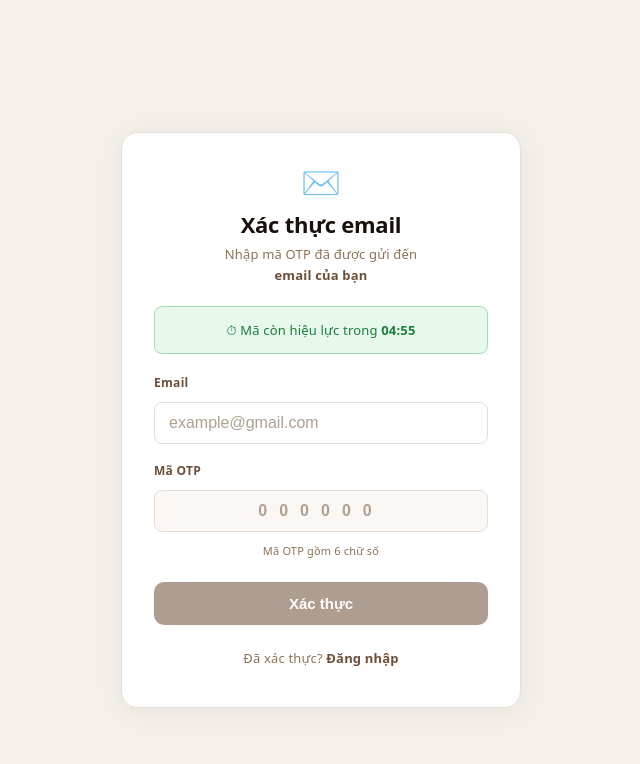
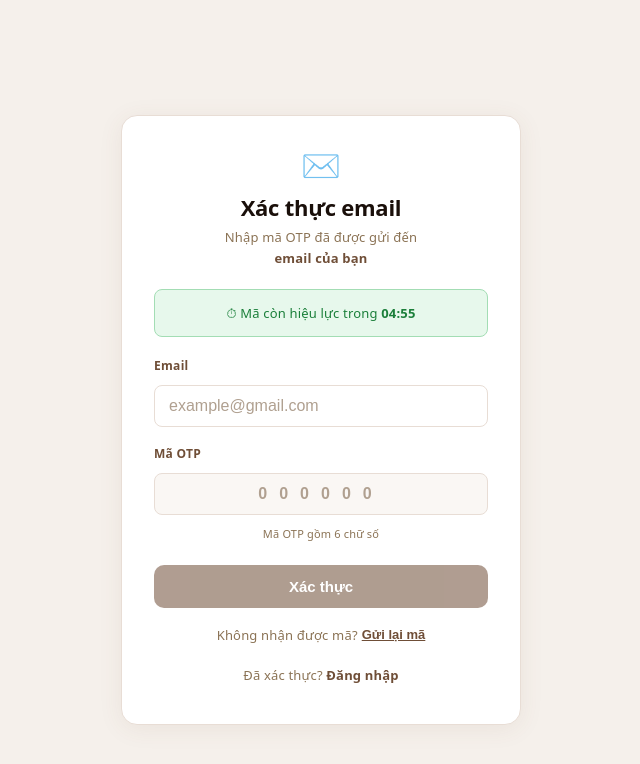
Before and after one commit to thanhcannguyen/coffee-ordering-system, a React (Vite) app in the folder frontend/: page /verify-email in a window 1280 px wide. Shown: the top 764 px of the page, without its empty margins (319-959 px from the left). Built offline with nearby package versions, Linux system fonts and the light colour scheme; no server answers.

Commit message:
fix: cart persistence on reload and email verification flow

```diff
--- a/frontend/src/context/CartContext.jsx
+++ b/frontend/src/context/CartContext.jsx
@@ -1,4 +1,3 @@
-
 import { createContext, useContext, useState, useEffect } from 'react'
 import { useAuth } from './AuthContext'
 import {
@@ -13,75 +12,59 @@ const CartContext = createContext()
 
 export const CartProvider = ({ children }) => {
     const { user } = useAuth()
-    const [cart, setCart] = useState(null)   // toàn bộ cart object
-    const [loading, setLoading] = useState(false)
+    const [cart, setCart] = useState(null)
+    const [loading, setLoading] = useState(true)
 
-    // ----------------------------------------
-    // Fetch cart khi user đăng nhập
-    // Xóa cart khi user đăng xuất
-    // ----------------------------------------
     useEffect(() => {
         if (user) {
             fetchCart()
         } else {
             setCart(null)
+            setLoading(false)
         }
     }, [user])
 
     const fetchCart = async () => {
+        setLoading(true)
         try {
             const res = await getCartApi()
-            setCart(res.data.data)
+            setCart(res.data.cart)          // GET  → res.data.cart
         } catch (error) {
             console.error('Lỗi fetchCart:', error)
-        }
-    }
-
-    // ----------------------------------------
-    // Thêm vào giỏ
-    // Trả về true/false để component biết kết quả
-    // ----------------------------------------
-    const addToCart = async (productId, quantity = 1) => {
-        try {
-            setLoading(true)
-            const res = await addToCartApi(productId, quantity)
-            setCart(res.data.data)
-            return true
-        } catch (error) {
-            console.error('Lỗi addToCart:', error)
-            return false
         } finally {
             setLoading(false)
         }
     }
 
-    // ----------------------------------------
-    // Cập nhật số lượng — quantity=0 thì service tự xóa item
-    // ----------------------------------------
+    const addToCart = async (productId, quantity = 1) => {
+        try {
+            const res = await addToCartApi(productId, quantity)
+            setCart(res.data.data)          // POST → res.data.data
+            return true
+        } catch (error) {
+            console.error('Lỗi addToCart:', error)
+            return false
+        }
+    }
+
     const updateItem = async (productId, quantity) => {
         try {
             const res = await updateCartItemApi(productId, quantity)
-            setCart(res.data.data)
+            setCart(res.data.data)          // PUT  → res.data.data
         } catch (error) {
             console.error('Lỗi updateItem:', error)
         }
     }
 
-    // ----------------------------------------
-    // Xóa 1 item
-    // ----------------------------------------
     const removeItem = async (productId) => {
         try {
             const res = await removeCartItemApi(productId)
-            setCart(res.data.data)
+            setCart(res.data.data)          // DELETE item → res.data.data
         } catch (error) {
             console.error('Lỗi removeItem:', error)
         }
     }
 
-    // ----------------------------------------
-    // Xóa toàn bộ giỏ
-    // ----------------------------------------
     const clearCart = async () => {
         try {
             await clearCartApi()
@@ -91,10 +74,6 @@ export const CartProvider = ({ children }) => {
         }
     }
 
-    // ----------------------------------------
-    // Tổng số lượng sản phẩm — hiển thị trên badge Header
-    // VD: 2 Latte + 3 Trà sữa = badge hiện 5
-    // ----------------------------------------
     const cartCount = cart?.items?.reduce(
         (sum, item) => sum + item.quantity, 0
     ) ?? 0
--- a/frontend/src/pages/auth/Login.jsx
+++ b/frontend/src/pages/auth/Login.jsx
@@ -24,7 +24,13 @@ export default function Login() {
             login(res.data.token, res.data.data)
             navigate(res.data.data.role === 'admin' ? '/admin' : '/menu')
         } catch (err) {
-            setError(err.response?.data?.message || 'Đăng nhập thất bại')
+            const msg = err.response?.data?.message || ''
+            // Nếu backend trả về lỗi chưa xác minh → redirect sang verify-email
+            if (err.response?.status === 403 || msg.toLowerCase().includes('xác minh') || msg.toLowerCase().includes('verify')) {
+                navigate('/verify-email', { state: { email: formData.email } })
+                return
+            }
+            setError(msg || 'Đăng nhập thất bại')
         } finally {
             setLoading(false)
         }
--- a/frontend/src/pages/auth/VerifyEmail.jsx
+++ b/frontend/src/pages/auth/VerifyEmail.jsx
@@ -8,10 +8,12 @@ export default function VerifyEmail() {
     const [email, setEmail] = useState(location.state?.email || '')
     const [otp, setOtp] = useState('')
     const [loading, setLoading] = useState(false)
+    const [resendLoading, setResendLoading] = useState(false)
     const [message, setMessage] = useState('')
     const [error, setError] = useState('')
     const [timeLeft, setTimeLeft] = useState(5 * 60)
     const [expired, setExpired] = useState(false)
+    const [resendCooldown, setResendCooldown] = useState(0)
 
     useEffect(() => {
         if (timeLeft <= 0) { setExpired(true); return }
@@ -19,7 +21,30 @@ export default function VerifyEmail() {
         return () => clearTimeout(timer)
     }, [timeLeft])
 
+    useEffect(() => {
+        if (resendCooldown <= 0) return
+        const timer = setTimeout(() => setResendCooldown(t => t - 1), 1000)
+        return () => clearTimeout(timer)
+    }, [resendCooldown])
+
     const formatTime = (s) => `${Math.floor(s / 60).toString().padStart(2, '0')}:${(s % 60).toString().padStart(2, '0')}`
+
+    const handleResend = async () => {
+        if (!email || resendCooldown > 0) return
+        setResendLoading(true); setMessage(''); setError('')
+        try {
+            await axiosInstance.post('/auth/resend-otp', { email })
+            setMessage('Đã gửi lại mã OTP! Vui lòng kiểm tra email.')
+            setTimeLeft(5 * 60)
+            setExpired(false)
+            setOtp('')
+            setResendCooldown(60) // chờ 60 giây mới được gửi lại
+        } catch (err) {
+            setError(err.response?.data?.message || 'Không thể gửi lại mã OTP')
+        } finally {
+            setResendLoading(false)
+        }
+    }
 
     const handleSubmit = async (e) => {
         e.preventDefault()
@@ -42,7 +67,10 @@ export default function VerifyEmail() {
                 <p style={s.desc}>Nhập mã OTP đã được gửi đến<br /><strong style={{ color: '#6f4e37' }}>{email || 'email của bạn'}</strong></p>
 
                 <div style={{ ...s.timerBox, background: expired ? '#fde8e8' : timeLeft <= 60 ? '#fef3e2' : '#e7f8ec', color: expired ? '#b42318' : timeLeft <= 60 ? '#b45309' : '#1b7f3a', border: `1px solid ${expired ? '#f5c5c2' : timeLeft <= 60 ? '#fcd99a' : '#a3ddb4'}` }}>
-                    {expired ? '⏰ Mã OTP đã hết hạn — vui lòng đăng ký lại' : <span>⏱ Mã còn hiệu lực trong <strong>{formatTime(timeLeft)}</strong></span>}
+                    {expired
+                        ? '⏰ Mã OTP đã hết hạn — vui lòng gửi lại mã'
+                        : <span>⏱ Mã còn hiệu lực trong <strong>{formatTime(timeLeft)}</strong></span>
+                    }
                 </div>
 
                 {message && <div style={s.alertOk}>✓ {message}</div>}
@@ -57,17 +85,33 @@ export default function VerifyEmail() {
                     )}
                     <div style={s.field}>
                         <label style={s.label}>Mã OTP</label>
-                        <input style={{ ...s.input, textAlign: 'center', fontSize: 24, letterSpacing: 12, fontWeight: 600, background: expired ? '#f5f5f5' : '#faf7f4', color: expired ? '#aaa' : '#1a0f0a' }}
+                        <input
+                            style={{ ...s.input, textAlign: 'center', fontSize: 24, letterSpacing: 12, fontWeight: 600, background: expired ? '#f5f5f5' : '#faf7f4', color: expired ? '#aaa' : '#1a0f0a' }}
                             type='text' placeholder='000000' value={otp} maxLength={6} disabled={expired}
-                            onChange={e => { setOtp(e.target.value.replace(/\D/g, '').slice(0, 6)); setError('') }} required />
+                            onChange={e => { setOtp(e.target.value.replace(/\D/g, '').slice(0, 6)); setError('') }} required
+                        />
                         <p style={s.hint}>Mã OTP gồm 6 chữ số</p>
                     </div>
-                    <button style={{ ...s.btn, opacity: (loading || otp.length < 6 || expired) ? 0.55 : 1, cursor: expired ? 'not-allowed' : 'pointer' }} disabled={loading || otp.length < 6 || expired}>
+                    <button
+                        style={{ ...s.btn, opacity: (loading || otp.length < 6 || expired) ? 0.55 : 1, cursor: expired ? 'not-allowed' : 'pointer' }}
+                        disabled={loading || otp.length < 6 || expired}
+                    >
                         {loading ? 'Đang xác thực...' : 'Xác thực'}
                     </button>
                 </form>
 
-                {expired && <button style={s.retryBtn} onClick={() => navigate('/register')}>← Quay lại đăng ký</button>}
+                {/* Nút gửi lại OTP - luôn hiện */}
+                <div style={s.resendBox}>
+                    <span style={{ color: '#8b7355', fontSize: 13 }}>Không nhận được mã? </span>
+                    <button
+                        style={{ ...s.resendBtn, opacity: (resendLoading || resendCooldown > 0) ? 0.5 : 1, cursor: (resendLoading || resendCooldown > 0) ? 'not-allowed' : 'pointer' }}
+                        onClick={handleResend}
+                        disabled={resendLoading || resendCooldown > 0}
+                    >
+                        {resendLoading ? 'Đang gửi...' : resendCooldown > 0 ? `Gửi lại (${resendCooldown}s)` : 'Gửi lại mã'}
+                    </button>
+                </div>
+
                 <p style={s.foot}>Đã xác thực? <Link to='/login' style={s.link}>Đăng nhập</Link></p>
             </div>
         </div>
@@ -86,7 +130,8 @@ const s = {
     input: { width: '100%', padding: '11px 14px', borderRadius: 8, border: '1px solid #e8ddd5', fontSize: 14, boxSizing: 'border-box', outline: 'none' },
     hint: { fontSize: 11, color: '#8b7355', marginTop: 6, textAlign: 'center' },
     btn: { width: '100%', padding: '13px', background: '#6f4e37', color: '#fff', border: 'none', borderRadius: 10, fontSize: 15, fontWeight: 600, marginTop: 4, cursor: 'pointer' },
-    retryBtn: { width: '100%', padding: '11px', background: '#fff', color: '#8b7355', border: '1px solid #e8ddd5', borderRadius: 10, fontSize: 14, cursor: 'pointer', marginTop: 10 },
-    foot: { textAlign: 'center', fontSize: 13, color: '#8b7355', marginTop: 20 },
+    resendBox: { display: 'flex', alignItems: 'center', justifyContent: 'center', gap: 4, marginTop: 14 },
+    resendBtn: { background: 'none', border: 'none', color: '#6f4e37', fontWeight: 600, fontSize: 13, padding: 0, textDecoration: 'underline' },
+    foot: { textAlign: 'center', fontSize: 13, color: '#8b7355', marginTop: 14 },
     link: { color: '#6f4e37', fontWeight: 600, textDecoration: 'none' },
 }
```
